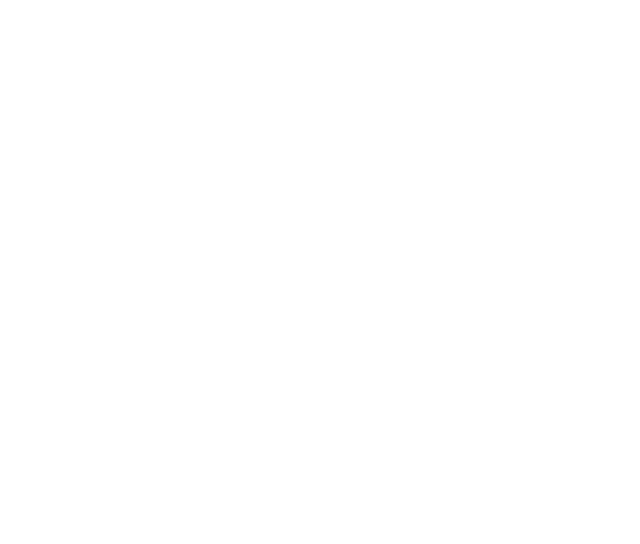
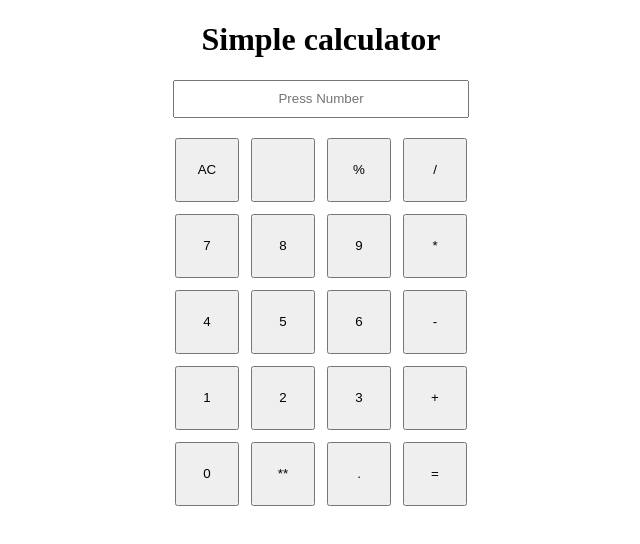
Before and after one commit to Aashisdangol/simple-calculator, a plain HTML site: page index.html in a window 1280 px wide. Shown: the whole page, without its empty margins (319-959 px from the left). Drawn offline with Linux system fonts and the light colour scheme.

Commit message:
completed the html and css part

```diff
--- a/index.html
+++ b/index.html
@@ -4,10 +4,45 @@
     <meta charset="UTF-8">
     <meta name="viewport" content="width=device-width, initial-scale=1.0">
     <title>Simple calculator</title>
-
+    <link href="style.css" rel="stylesheet"/>
 </head>
 <body>
-
+   <h1>Simple calculator</h1>
+   <div class="number-holder">
+        <input type="text" id="text" placeholder="Press Number"/>
+    </div>
+   <div class="head-container">
+        <div class="section-1">
+            <button class="button"> AC</button>
+            <button class="button"> </button>
+            <button class="button"> %</button>
+            <button class="button"> /</button>
+        </div>
+        <div class="section-1">
+            <button class="button"> 7</button>
+            <button class="button"> 8</button>
+            <button class="button"> 9</button>
+            <button class="button"> *</button>
+        </div>
+        <div class="section-1">
+            <button class="button"> 4</button>
+            <button class="button"> 5</button>
+            <button class="button"> 6</button>
+            <button class="button">-</button>
+        </div>
+        <div class="section-1">
+            <button class="button"> 1</button>
+            <button class="button"> 2</button>
+            <button class="button"> 3</button>
+            <button class="button"> +</button>
+        </div>
+        <div class="section-1">
+            <button class="button"> 0</button>
+            <button class="button"> ** </button>
+            <button class="button"> .</button>
+            <button class="button"> =</button>
+        </div>
+   </div>
 
 
     <script src="script.js"></script>
--- /dev/null
+++ b/style.css
@@ -0,0 +1,31 @@
+h1{
+    text-align: center;
+}
+#text{
+    text-align: center;
+    height: 2rem;
+    width: 18rem;
+}
+.number-holder{
+    text-align: center;
+    margin-bottom: 20px;
+}
+.head-container{
+    display: flex;
+    flex-direction: column;
+    justify-content: center;
+    align-items: center;
+    gap: 12px;
+}
+.section-1{
+    display: flex;
+    gap: 12px;
+
+}
+.button{
+    display: flex;
+    width: 4rem;
+    height: 4rem;
+    justify-content: center;
+    align-items: center;
+}
```
